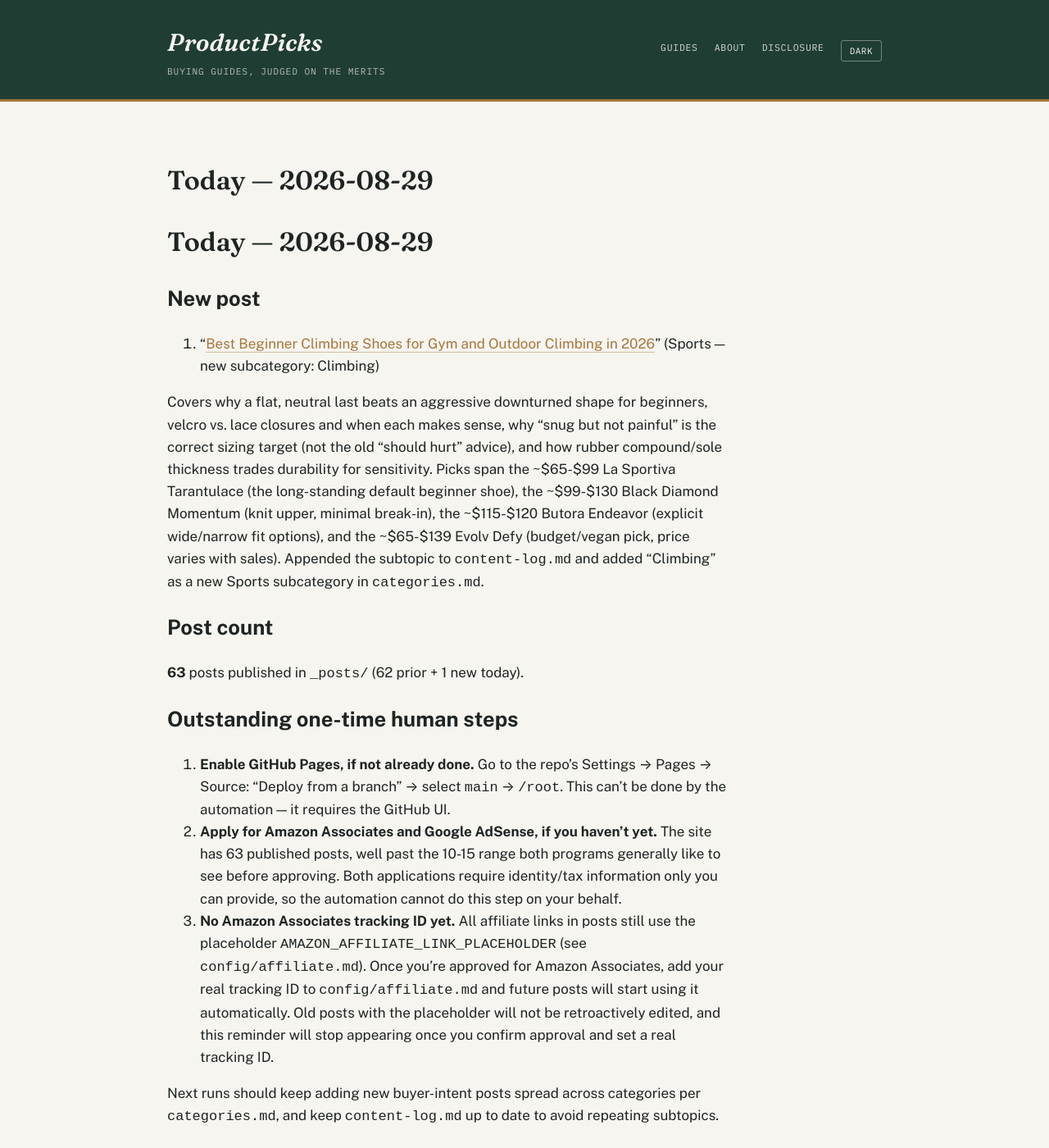
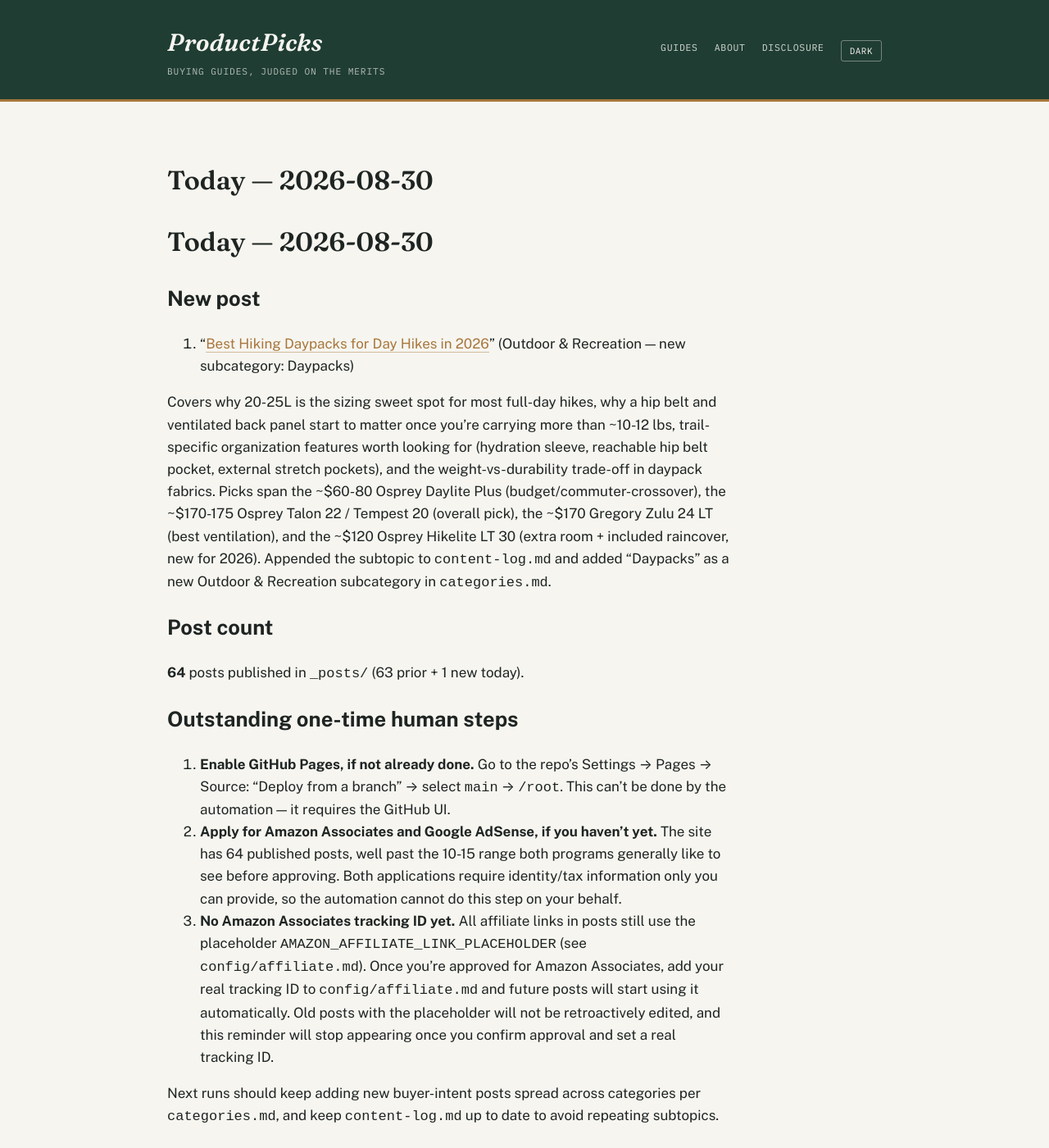
Before and after one commit to ajith198/ProductPicks, a Jekyll site: the page built from today.md, in a window 1280 px wide and 1400 px high. Shown: the whole window at 82% size. Built offline with Jekyll 4.4.1, drawn with Linux system fonts in a browser that asks for light colours; our own code applies the rules of GitHub Pages for plain Markdown files.

Commit message:
daily: 2026-08-30 new post + log update
Co-Authored-By: Claude Sonnet 5 <noreply@anthropic.com>
Claude-Session: https://claude.ai/code/session_01Xdd1NAwTzpoNZZoMf99yM7

```diff
--- a/categories.md
+++ b/categories.md
@@ -1,6 +1,6 @@
 # Categories & expansion strategy
 
-**Status: multi-category, as of 2026-07-12. Updated 2026-08-29.** ProductPicks started as a pickleball-only site (see `niche.md` for that original research). This file governs the site now that it has expanded into multiple product verticals, and is the doc future automated/daily runs should consult when choosing what to write next.
+**Status: multi-category, as of 2026-07-12. Updated 2026-08-30.** ProductPicks started as a pickleball-only site (see `niche.md` for that original research). This file governs the site now that it has expanded into multiple product verticals, and is the doc future automated/daily runs should consult when choosing what to write next.
 
 ## Front matter taxonomy
 
@@ -21,7 +21,7 @@ These two fields drive the Category / Type / Year filters in the search bar on t
 |---|---|
 | Sports | Pickleball, Soccer, Tennis, Cycling, Running, Yoga, Golf, Basketball, Badminton, Swimming, Baseball, Fitness, Volleyball, Climbing |
 | Home & Kitchen | Coffee Makers, Electric Kettles, Blenders, Air Fryers, Toaster Ovens, Rice Cookers, Stand Mixers, Robot Vacuums, Espresso Machines, Pressure Cookers, Food Processors, Knife Sets, Cast Iron Skillets, Dutch Ovens, Coffee Grinders, Water Filter Pitchers, Cordless Stick Vacuums, Vacuum Sealers |
-| Outdoor & Recreation | Camping Tents, Sleeping Bags, Headlamps, Hiking Boots, Camp Stoves, Water Filters, Trekking Poles, Coolers, Backpacking Backpacks, Camp Chairs, Camping Lanterns, Fishing, Rain Jackets, Binoculars, Paddleboards, Kayaks, Life Jackets (PFDs), Hydration Packs, Sleeping Pads, Hammocks |
+| Outdoor & Recreation | Camping Tents, Sleeping Bags, Headlamps, Hiking Boots, Camp Stoves, Water Filters, Trekking Poles, Coolers, Backpacking Backpacks, Camp Chairs, Camping Lanterns, Fishing, Rain Jackets, Binoculars, Paddleboards, Kayaks, Life Jackets (PFDs), Hydration Packs, Sleeping Pads, Hammocks, Daypacks |
 
 New subcategories can be added freely within an existing category. New top-level categories should only be added when there's a genuine cluster of buyer-intent content planned for it (not a one-off post) — keep the category list short enough that the dropdown filter stays useful.
 
--- a/today.md
+++ b/today.md
@@ -1,19 +1,19 @@
-# Today — 2026-08-29
+# Today — 2026-08-30
 
 ## New post
 
-1. "[Best Beginner Climbing Shoes for Gym and Outdoor Climbing in 2026](/climbing/buying-guides/best-beginner-climbing-shoes-for-gym-and-outdoor-climbing/)" (Sports — new subcategory: Climbing)
+1. "[Best Hiking Daypacks for Day Hikes in 2026](/daypacks/buying-guides/best-hiking-daypacks-for-day-hikes/)" (Outdoor & Recreation — new subcategory: Daypacks)
 
-Covers why a flat, neutral last beats an aggressive downturned shape for beginners, velcro vs. lace closures and when each makes sense, why "snug but not painful" is the correct sizing target (not the old "should hurt" advice), and how rubber compound/sole thickness trades durability for sensitivity. Picks span the ~$65-$99 La Sportiva Tarantulace (the long-standing default beginner shoe), the ~$99-$130 Black Diamond Momentum (knit upper, minimal break-in), the ~$115-$120 Butora Endeavor (explicit wide/narrow fit options), and the ~$65-$139 Evolv Defy (budget/vegan pick, price varies with sales). Appended the subtopic to `content-log.md` and added "Climbing" as a new Sports subcategory in `categories.md`.
+Covers why 20-25L is the sizing sweet spot for most full-day hikes, why a hip belt and ventilated back panel start to matter once you're carrying more than ~10-12 lbs, trail-specific organization features worth looking for (hydration sleeve, reachable hip belt pocket, external stretch pockets), and the weight-vs-durability trade-off in daypack fabrics. Picks span the ~$60-80 Osprey Daylite Plus (budget/commuter-crossover), the ~$170-175 Osprey Talon 22 / Tempest 20 (overall pick), the ~$170 Gregory Zulu 24 LT (best ventilation), and the ~$120 Osprey Hikelite LT 30 (extra room + included raincover, new for 2026). Appended the subtopic to `content-log.md` and added "Daypacks" as a new Outdoor & Recreation subcategory in `categories.md`.
 
 ## Post count
 
-**63** posts published in `_posts/` (62 prior + 1 new today).
+**64** posts published in `_posts/` (63 prior + 1 new today).
 
 ## Outstanding one-time human steps
 
 1. **Enable GitHub Pages, if not already done.** Go to the repo's Settings → Pages → Source: "Deploy from a branch" → select `main` → `/root`. This can't be done by the automation — it requires the GitHub UI.
-2. **Apply for Amazon Associates and Google AdSense, if you haven't yet.** The site has 63 published posts, well past the 10-15 range both programs generally like to see before approving. Both applications require identity/tax information only you can provide, so the automation cannot do this step on your behalf.
+2. **Apply for Amazon Associates and Google AdSense, if you haven't yet.** The site has 64 published posts, well past the 10-15 range both programs generally like to see before approving. Both applications require identity/tax information only you can provide, so the automation cannot do this step on your behalf.
 3. **No Amazon Associates tracking ID yet.** All affiliate links in posts still use the placeholder `AMAZON_AFFILIATE_LINK_PLACEHOLDER` (see `config/affiliate.md`). Once you're approved for Amazon Associates, add your real tracking ID to `config/affiliate.md` and future posts will start using it automatically. Old posts with the placeholder will not be retroactively edited, and this reminder will stop appearing once you confirm approval and set a real tracking ID.
 
 Next runs should keep adding new buyer-intent posts spread across categories per `categories.md`, and keep `content-log.md` up to date to avoid repeating subtopics.
```
Also changed, not shown: TODAY.md (+2 -2 lines), _posts/2026-08-30-best-hiking-daypacks-for-day-hikes.md (added, +51 -0 lines), content-log.md (+1 -0 lines).
